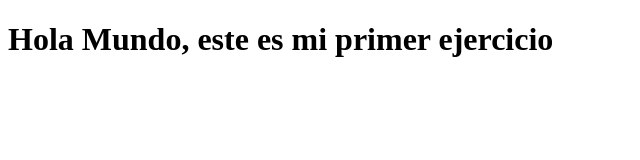
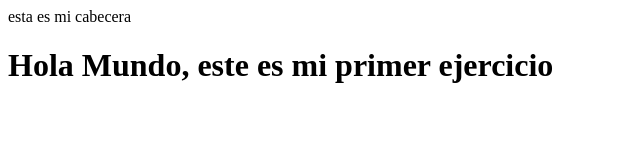
Before and after one commit to MariaPeCa/ejercicios-de-adalab, a plain HTML site: page modulo-1-leccion-01-ejercicio1/index.html in a window 1280 px wide. Shown: the whole page, without its empty margins (0-640 px from the left). Drawn offline with Linux system fonts and the light colour scheme.

Commit message:
add header

```diff
--- a/modulo-1-leccion-01-ejercicio1/index.html
+++ b/modulo-1-leccion-01-ejercicio1/index.html
@@ -5,6 +5,7 @@
     <title>Mi página</title>
   </head>
   <body>
+    <header>esta es mi cabecera</header>
     <h1>Hola Mundo, este es mi primer ejercicio</h1>
   </body>
 </html>
```
